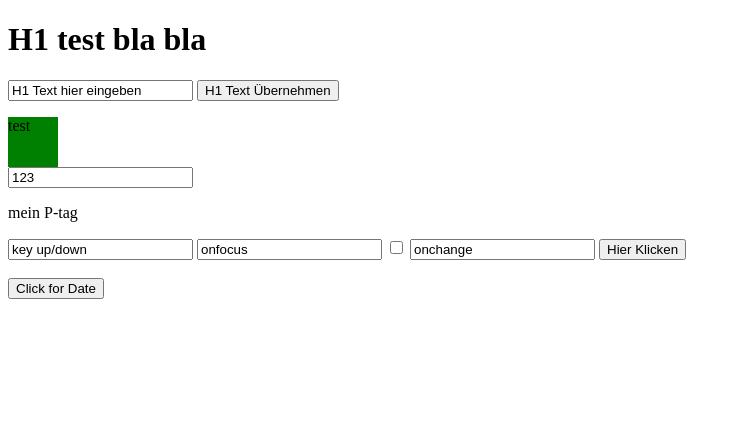
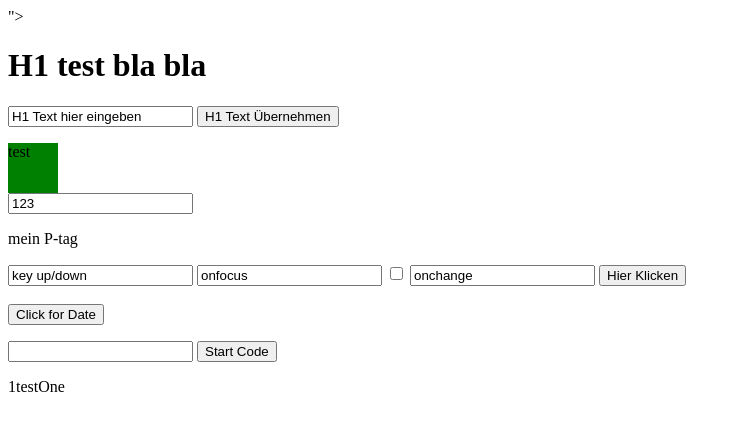
Before and after one commit to MarvConDev/Sektion-1-JS-Basics, a plain HTML site: page index.html in a window 1280 px wide. Shown: the whole page, without its empty margins (0-741 px from the left). Drawn offline with Linux system fonts and the light colour scheme.

Commit message:
Sektion III: Debugger compete

```diff
--- /dev/null
+++ b/debugger.js
@@ -0,0 +1,22 @@
+let count = 0;
+
+function init(){
+
+    debuggerOutput('init');
+    testTwo('testTwo');
+
+}
+
+function testOne(){
+    debuggerOutput('testOne');
+}
+
+function testTwo(text){
+    debuggerOutput(text);
+}
+
+function debuggerOutput(text){
+    count++;
+    let debuggerLogRef = document.getElementById('debugger_log');
+    debuggerLogRef.innerHTML = count + text;
+}
--- a/index.html
+++ b/index.html
@@ -1,5 +1,6 @@
 <!DOCTYPE html>
 <html lang="de">
+
 <head>
     <meta charset="UTF-8">
     <meta name="viewport" content="width=device-width, initial-scale=1.0">
@@ -11,23 +12,27 @@
     <script src="./functions.js"></script>
     <script src="./objects.js"></script>
     <script src="./übung.js"></script>
-    <script src="./zoom1.js"></script>
+    <script src="./debugger.js"></script>
+    <script src="./scopes.js"></script>
     <style src="./style.css"></style>
     <style>
-        .green_bg{
+        .green_bg {
             width: 50px;
             height: 50px;
             background-color: green;
         }
+
         .d_none {
             display: none;
         }
     </style>
 
 </head>
-<body onload="console.log(123);
+
+<!-- <body onload="console.log(123); -->
+ <body onload="testOne()">
 ">
-    <h1 id="webseite_title">Der Title der Webseite</h1>
+    <h1 onclick="testOne()" id="webseite_title">Der Title der Webseite</h1>
     <input id="h1_input" type="text" value="H1 Text hier eingeben">
     <button id="h1_btn">H1 Text Übernehmen</button>
 
@@ -49,8 +54,14 @@
 
     <button id="date_btn">Click for Date</button>
     <p id="date_output"></p>
+    <!-- Debugger -->
+     <input type="text" onkeydown="testOne()">
+    <button onclick="init()">Start Code</button>
+    <p id="debugger_log">Debugger Output</p>
+
 
 
 </body>
 <script src="./dom_manipulation.js"></script>
+
 </html>
--- /dev/null
+++ b/scopes.js
@@ -0,0 +1,9 @@
+
+
+
+
+function scopeTest(){
+    let testScopaVar = "hello world";
+    console.log(testScopaVar);
+
+}
```
